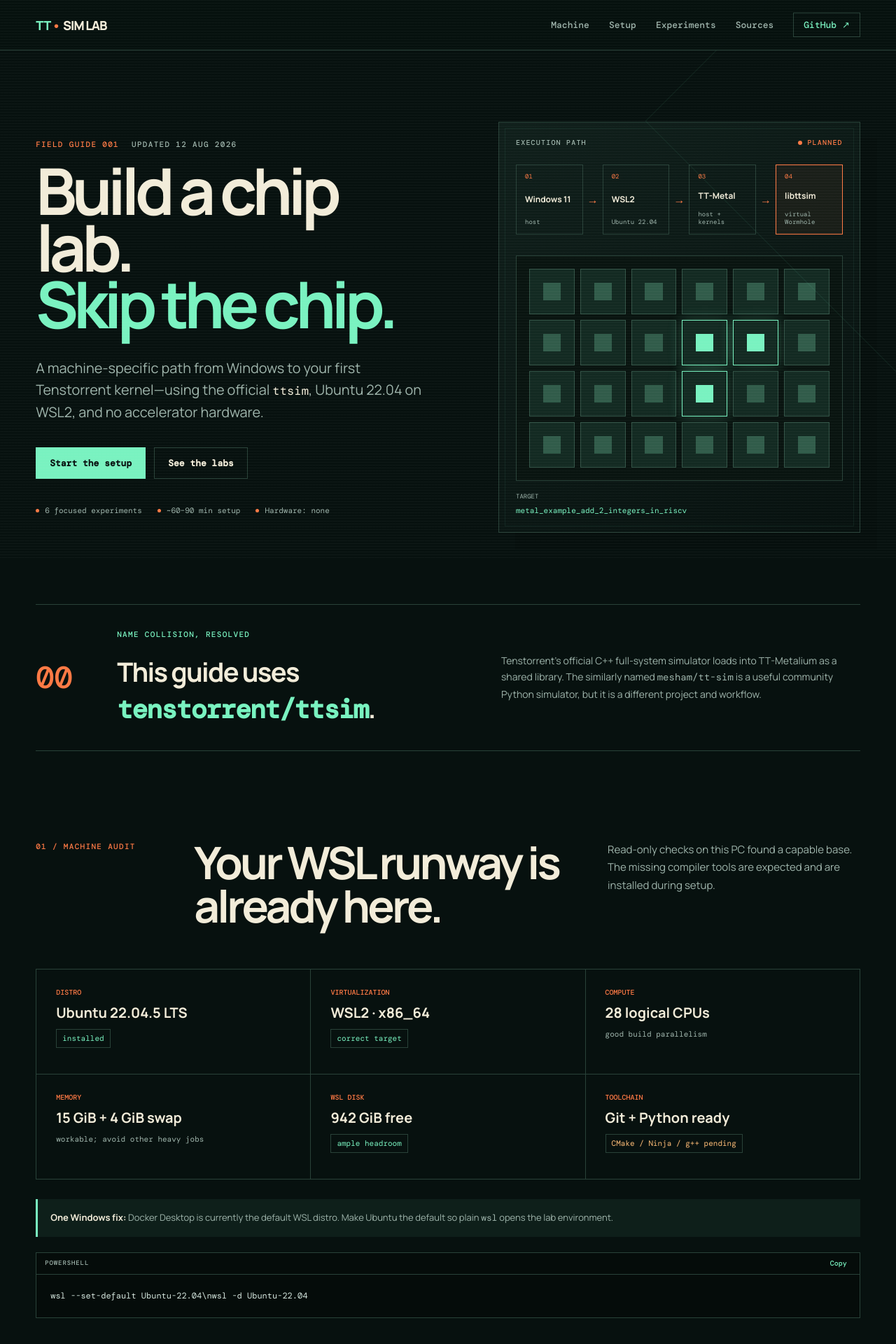
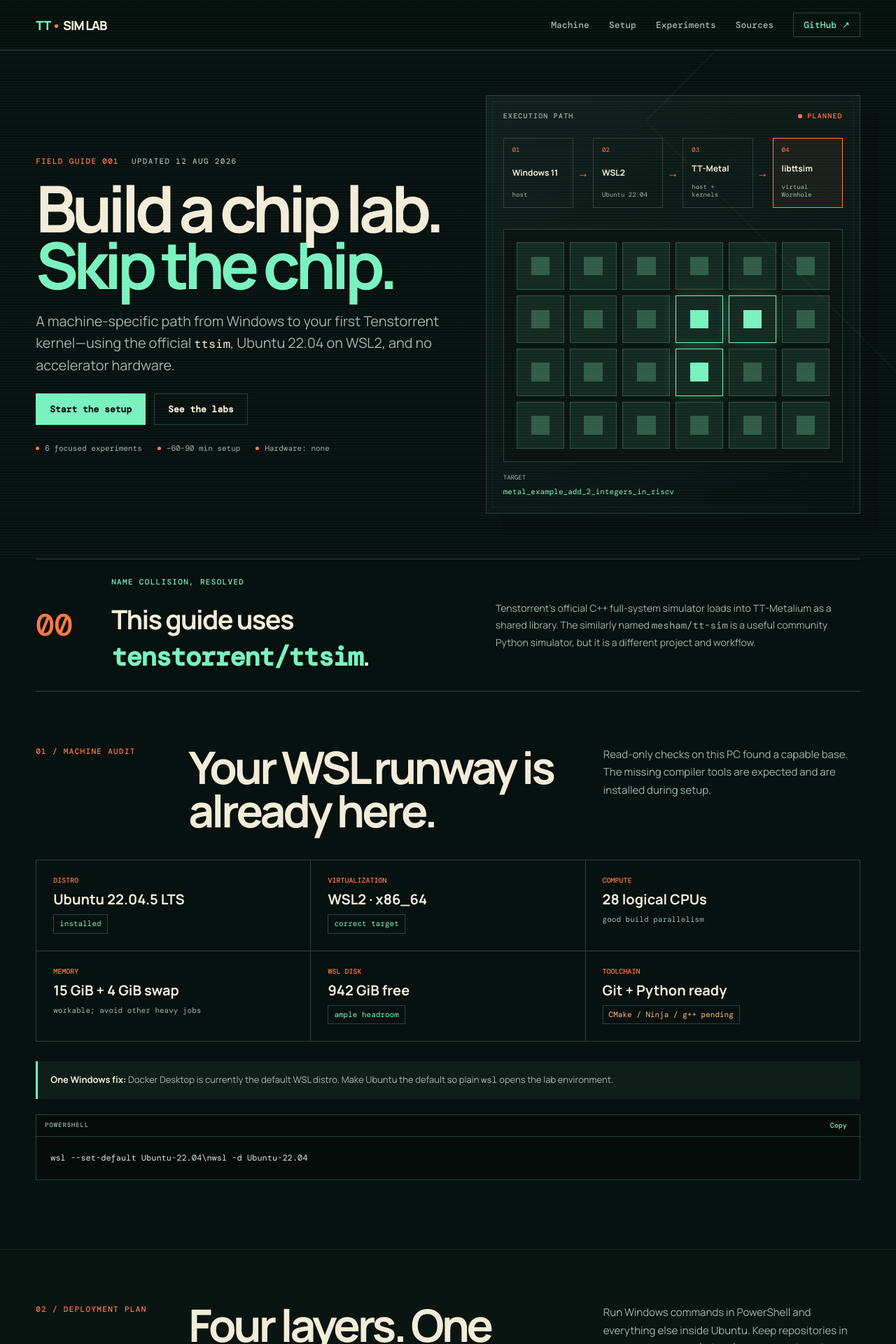
Before and after one commit to buicongnguyen/tt-sim, a React (Vite) app: page / in a window 1280 px wide. Shown: the top 1920 px of the page at 70% size. Built offline with nearby package versions, Linux system fonts and the light colour scheme.

Commit message:
Tighten vertical spacing across ttsim guide

```diff
--- a/src/styles.css
+++ b/src/styles.css
@@ -33,15 +33,15 @@
 
 main { width: min(1500px, 100%); margin: 0 auto; }
 .section-grid { display: grid; grid-template-columns: 1.05fr .95fr; }
-.hero { min-height: calc(100vh - 72px); padding: clamp(56px, 8vw, 120px) clamp(22px, 4vw, 64px); align-items: center; gap: clamp(48px, 7vw, 110px); position: relative; }
+.hero { min-height: auto; padding: clamp(44px, 5vw, 76px) clamp(22px, 4vw, 64px); align-items: center; gap: clamp(32px, 4vw, 64px); position: relative; }
 .hero::after { content:""; width: 560px; height: 560px; border: 1px solid rgba(121,242,192,.08); position: absolute; right: -320px; top: -180px; transform: rotate(45deg); }
 .eyebrow { color: var(--mint); text-transform: uppercase; letter-spacing: .12em; font: 500 11px/1.5 var(--font-mono); margin: 0 0 18px; }
 .hero-copy > .eyebrow { display: flex; gap: 18px; color: var(--muted); }.hero-copy > .eyebrow span:first-child { color: var(--orange); }
 h1 { font-size: clamp(54px, 7.2vw, 112px); line-height: .88; letter-spacing: -.07em; margin: 0; max-width: 880px; }
 h1 em { font-style: normal; color: var(--mint); }
-.lede { max-width: 680px; font-size: clamp(17px, 1.55vw, 22px); line-height: 1.6; color: var(--muted); margin: 34px 0; }
+.lede { max-width: 680px; font-size: clamp(17px, 1.55vw, 22px); line-height: 1.6; color: var(--muted); margin: 24px 0; }
 .lede code { color: var(--paper); font-size: .87em; }
-.hero-actions { display: flex; gap: 12px; margin-bottom: 38px; }
+.hero-actions { display: flex; gap: 12px; margin-bottom: 26px; }
 .button { padding: 15px 19px; font: 600 13px/1 var(--font-mono); border: 1px solid var(--line); transition: .2s ease; }
 .button:hover { transform: translateY(-2px); }.button.primary { background: var(--mint); border-color: var(--mint); color: var(--ink); }.button.secondary:hover { border-color: var(--mint); color: var(--mint); }
 .hero-meta { display: flex; gap: 22px; color: var(--muted); font: 400 11px/1.4 var(--font-mono); }.hero-meta span { display: flex; align-items: center; gap: 8px; }.hero-meta span::before { content:""; width: 5px; height: 5px; border-radius: 50%; background: var(--orange); }
@@ -58,24 +58,24 @@
 .chip-grid span { aspect-ratio: 1; border: 1px solid #335447; background: #132a22; position: relative; }.chip-grid span::after { content:""; position:absolute; inset: 30%; background:#315c4a; }.chip-grid span.active { border-color: var(--mint); box-shadow: 0 0 18px rgba(121,242,192,.25); }.chip-grid span.active::after { background:var(--mint); }
 .signal-card > p { margin: 18px 0 0; display:grid; gap:8px; }.signal-card > p span { color:var(--muted); font:400 9px/1 var(--font-mono); text-transform:uppercase; }.signal-card > p code { color:var(--mint); font-size:11px; overflow-wrap:anywhere; }
 
-.band { margin: 0 clamp(22px,4vw,64px); padding: 34px 0; border-top: 1px solid var(--line); border-bottom: 1px solid var(--line); display: grid; grid-template-columns: 80px 1fr 1fr; gap: 36px; align-items:center; }
+.band { margin: 0 clamp(22px,4vw,64px); padding: 24px 0; border-top: 1px solid var(--line); border-bottom: 1px solid var(--line); display: grid; grid-template-columns: 80px 1fr 1fr; gap: 28px; align-items:center; }
 .band-number { font: 500 44px/1 var(--font-mono); color: var(--orange); }.band h2 { margin:0; font-size:clamp(24px,3vw,38px); letter-spacing:-.045em; }.band h2 code { color:var(--mint); }.band > p { color:var(--muted); line-height:1.7; margin:0; font-size:14px; }
 
-.content-section { padding: clamp(78px, 10vw, 150px) clamp(22px,4vw,64px); }
-.section-heading { display:grid; grid-template-columns: 190px minmax(320px, 1fr) minmax(260px, .65fr); gap: 36px; align-items:start; margin-bottom: 58px; }
+.content-section { padding: clamp(48px, 6vw, 82px) clamp(22px,4vw,64px); }
+.section-heading { display:grid; grid-template-columns: 190px minmax(320px, 1fr) minmax(260px, .65fr); gap: 28px; align-items:start; margin-bottom: 38px; }
 .section-heading > span { color:var(--orange); font:500 11px/1.5 var(--font-mono); text-transform:uppercase; letter-spacing:.12em; }
 .section-heading h2 { margin:0; font-size:clamp(38px,5vw,72px); line-height:.98; letter-spacing:-.06em; max-width:760px; }
 .section-heading p { margin:0; color:var(--muted); line-height:1.7; font-size:15px; max-width:480px; }
 
 .machine-grid { display:grid; grid-template-columns:repeat(3,1fr); border-top:1px solid var(--line); border-left:1px solid var(--line); }
-.machine-grid article { padding:28px; min-height:150px; border-right:1px solid var(--line); border-bottom:1px solid var(--line); display:flex; flex-direction:column; align-items:flex-start; gap:10px; }
+.machine-grid article { padding:24px; min-height:128px; border-right:1px solid var(--line); border-bottom:1px solid var(--line); display:flex; flex-direction:column; align-items:flex-start; gap:8px; }
 .machine-grid small { color:var(--orange); font:500 10px/1 var(--font-mono); text-transform:uppercase; }.machine-grid strong { font-size:20px; }.machine-grid span { color:var(--muted); font:400 11px/1.4 var(--font-mono); }
 .status { border:1px solid var(--line); padding:5px 8px; }.status.good { color:var(--mint)!important; }.status.warn { color:#ffbd77!important; }
 .machine-note { margin:28px 0 16px; }
 
 .setup-section { background:#0a1512; border-top:1px solid rgba(121,242,192,.08); border-bottom:1px solid rgba(121,242,192,.08); }
 .steps { border-top:1px solid var(--line); }
-.step { display:grid; grid-template-columns:120px 1fr; border-bottom:1px solid var(--line); padding:42px 0; }
+.step { display:grid; grid-template-columns:120px 1fr; border-bottom:1px solid var(--line); padding:30px 0; }
 .step-index { color:var(--orange); font:500 56px/1 var(--font-mono); }.step-body { max-width:990px; }.step h3 { margin:0 0 12px; font-size:30px; letter-spacing:-.035em; }.step-body > p:not(.eyebrow) { color:var(--muted); line-height:1.65; max-width:760px; }
 
 .command { border:1px solid var(--line); background:#050c0a; margin:22px 0; overflow:hidden; }
@@ -106,7 +106,7 @@
   .hero { grid-template-columns:1fr; min-height:auto; }.signal-card { max-width:760px; }.section-heading { grid-template-columns:140px 1fr; }.section-heading p { grid-column:2; }.lab-layout { grid-template-columns:1fr; }.lab-tabs { border-right:0; border-bottom:1px solid #b7b9ae; display:grid; grid-template-columns:1fr 1fr; }.lab-tabs button:nth-last-child(2) { border-bottom:0; }.progress-section { grid-template-columns:1fr; }.band { grid-template-columns:60px 1fr; }.band > p { grid-column:2; }
 }
 @media (max-width: 700px) {
-  .topbar { height:62px; }.menu-button { display:block; }.topnav { display:none; position:absolute; left:0; right:0; top:62px; padding:22px; background:var(--ink-2); border-bottom:1px solid var(--line); flex-direction:column; align-items:stretch; }.topnav.open { display:flex; }.hero { min-height:auto; padding-top:70px; }.hero-meta { flex-direction:column; gap:8px; }.signal-flow { grid-template-columns:1fr 1fr; }.signal-flow > i { display:none; }.section-heading { grid-template-columns:1fr; gap:20px; }.section-heading p { grid-column:1; }.machine-grid { grid-template-columns:1fr; }.step { grid-template-columns:50px 1fr; }.step-index { font-size:32px; }.milestone-list { grid-template-columns:1fr; }.lab-tabs { grid-template-columns:1fr; }.lab-tabs button:nth-last-child(2) { border-bottom:1px solid #c9cabf; }.experiment-grid { grid-template-columns:1fr; }.band { grid-template-columns:1fr; }.band > p { grid-column:1; }.band-number { font-size:28px; }.command pre { font-size:10px; }.source-grid a { grid-template-columns:36px 1fr auto; gap:12px; }.source-grid p { display:none; } footer { grid-template-columns:1fr; } footer > a:last-child { text-align:left; }
+  .topbar { height:62px; }.menu-button { display:block; }.topnav { display:none; position:absolute; left:0; right:0; top:62px; padding:22px; background:var(--ink-2); border-bottom:1px solid var(--line); flex-direction:column; align-items:stretch; }.topnav.open { display:flex; }.hero { min-height:auto; padding-top:44px; padding-bottom:44px; }.hero-meta { flex-direction:column; gap:8px; }.signal-flow { grid-template-columns:1fr 1fr; }.signal-flow > i { display:none; }.section-heading { grid-template-columns:1fr; gap:16px; }.section-heading p { grid-column:1; }.machine-grid { grid-template-columns:1fr; }.step { grid-template-columns:50px 1fr; padding:24px 0; }.step-index { font-size:32px; }.milestone-list { grid-template-columns:1fr; }.lab-tabs { grid-template-columns:1fr; }.lab-tabs button:nth-last-child(2) { border-bottom:1px solid #c9cabf; }.experiment-grid { grid-template-columns:1fr; }.band { grid-template-columns:1fr; gap:16px; }.band > p { grid-column:1; }.band-number { font-size:28px; }.command pre { font-size:10px; }.source-grid a { grid-template-columns:36px 1fr auto; gap:12px; }.source-grid p { display:none; } footer { grid-template-columns:1fr; } footer > a:last-child { text-align:left; }
 }
 
 @media (prefers-reduced-motion: reduce) { html { scroll-behavior:auto; } *,*::before,*::after { transition:none!important; } }
```
